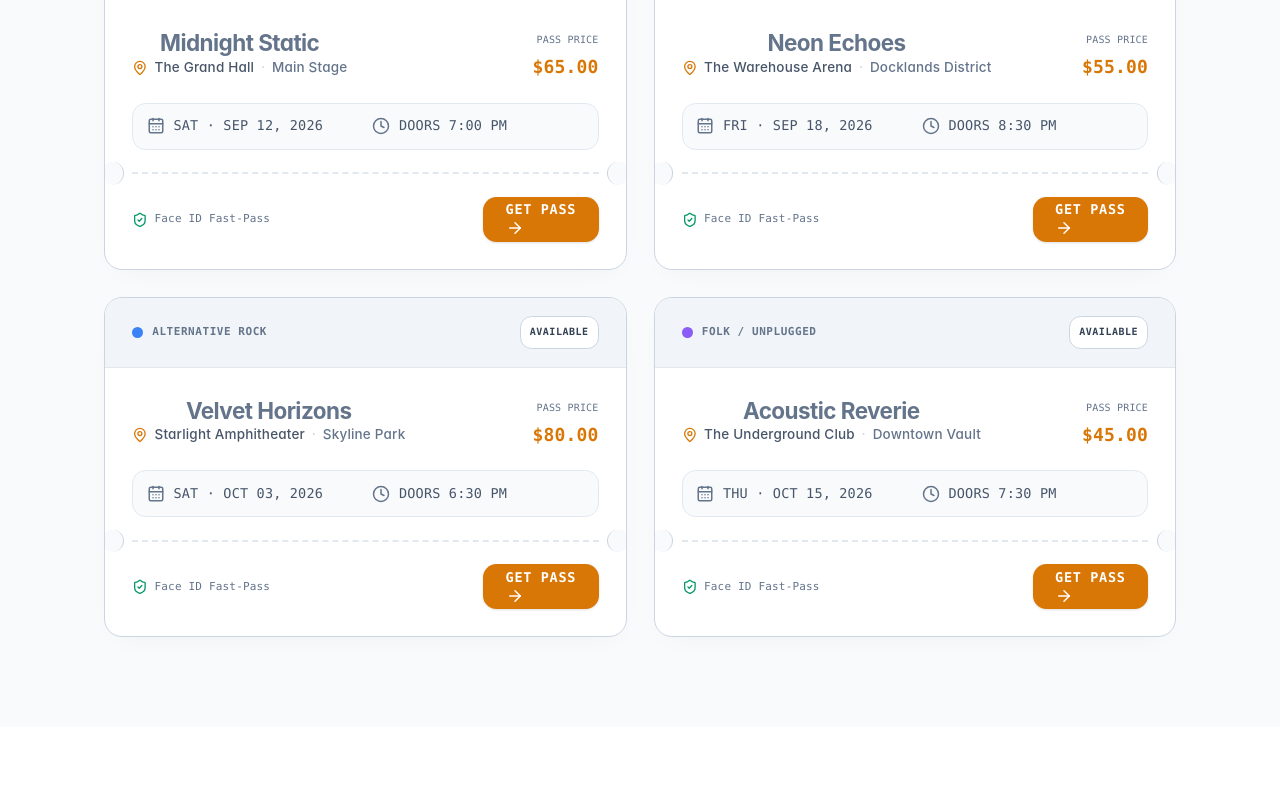
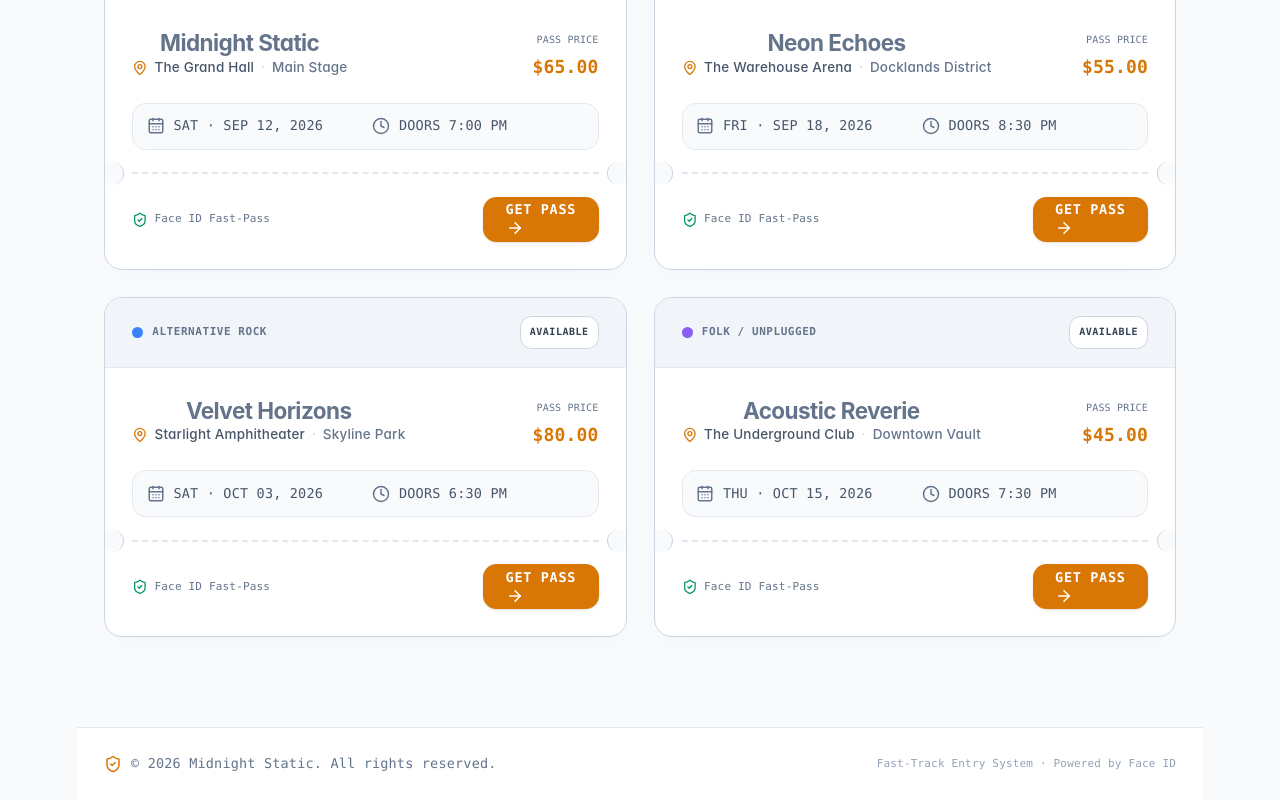
Before and after one commit to nidqija/BioPass-Facial-Recognition-System, a React (Vite) app in the folder client/: page / in a window 1280 px wide. Shown: the part 720-1520 px from the top of the page. Before the commit the page ends 1447 px from the top, so only its background shows below. Built offline with nearby package versions, Linux system fonts and the light colour scheme.

Commit message:
added footer to all client pages

```diff
--- a/client/src/app/customer/page.tsx
+++ b/client/src/app/customer/page.tsx
@@ -14,6 +14,7 @@
   Check,
 } from "lucide-react";
 import Navbar from "../reusable_components/Navbar";
+import Footer from "../reusable_components/Footer";
 
 
 const FASTAPI_URL = import.meta.env.FASTAPI_URL || "http://localhost:8000";
@@ -327,6 +328,7 @@
         </div>
       </div>
     </div>
+    <Footer/>
     </>
   );
 }
--- a/client/src/app/home/page.tsx
+++ b/client/src/app/home/page.tsx
@@ -11,6 +11,7 @@
   Search,
   Sparkles,
 } from "lucide-react";
+import Footer from "../reusable_components/Footer";
 
 interface Concert {
   id: string;
@@ -92,6 +93,7 @@
   );
 
   return (
+    <>
     <div className="relative min-h-screen bg-[#F8FAFC] font-sans text-[#0F172A] antialiased selection:bg-[#D97706]/20 selection:text-[#D97706]">
       <Navbar />
 
@@ -276,5 +278,7 @@
         </div>
       </main>
     </div>
+    <Footer/>
+    </>
   );
 }
--- a/client/src/app/kiosk/page.tsx
+++ b/client/src/app/kiosk/page.tsx
@@ -2,6 +2,7 @@
 
 import { useEffect, useRef } from "react";
 import { Button } from "@/components/ui/button";
+import Footer from "../reusable_components/Footer";
 import {
   Camera,
   CheckCircle2,
@@ -47,6 +48,7 @@
   }, []);
 
   return (
+    <>
     <div className="flex min-h-screen flex-col bg-[#F8FAFC] font-sans antialiased text-[#010101]">
       {/* Top Bar */}
       <header className="flex items-center justify-between border-b border-[#E2E8F0] bg-white/80 px-6 py-4 backdrop-blur-md sm:px-8 shadow-xs">
@@ -173,5 +175,7 @@
         Kiosk ID: KSK-04 • Powered by Midnight Static Verification System
       </footer>
     </div>
+    <Footer/>
+    </>
   );
 }
--- /dev/null
+++ b/client/src/app/reusable_components/Footer.tsx
@@ -0,0 +1,19 @@
+import React from "react";
+import { ShieldCheck } from "lucide-react";
+
+export default function Footer(): React.ReactElement {
+  return (
+    <footer className="border-t border-[#E2E8F0] bg-white py-6">
+      <div className="mx-auto flex max-w-6xl flex-col items-center justify-between gap-3 px-4 font-mono text-xs text-[#64748B] sm:flex-row sm:px-6">
+        <div className="flex items-center gap-2">
+          <ShieldCheck className="h-4 w-4 text-[#D97706]" />
+          <span>© {new Date().getFullYear()} Midnight Static. All rights reserved.</span>
+        </div>
+
+        <p className="text-[11px] text-[#94A3B8]">
+          Fast-Track Entry System · Powered by Face ID
+        </p>
+      </div>
+    </footer>
+  );
+}
```
